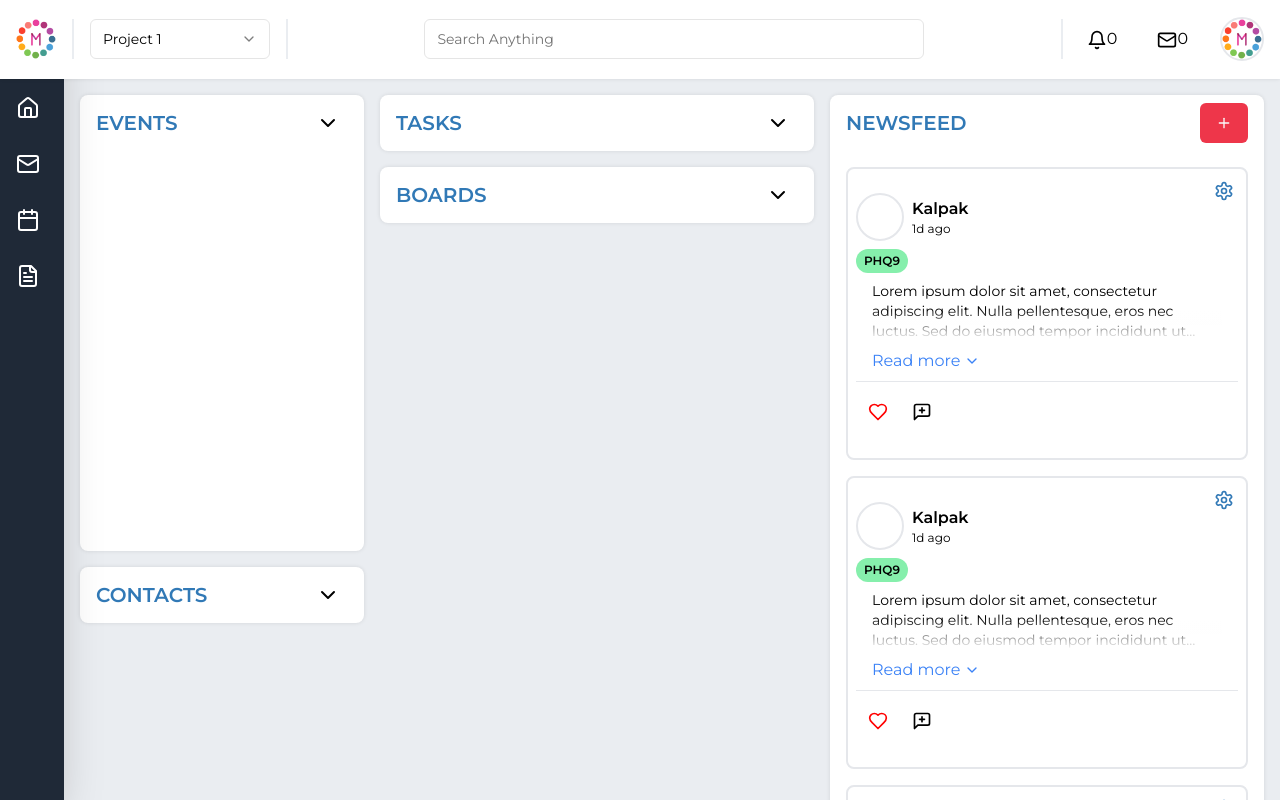
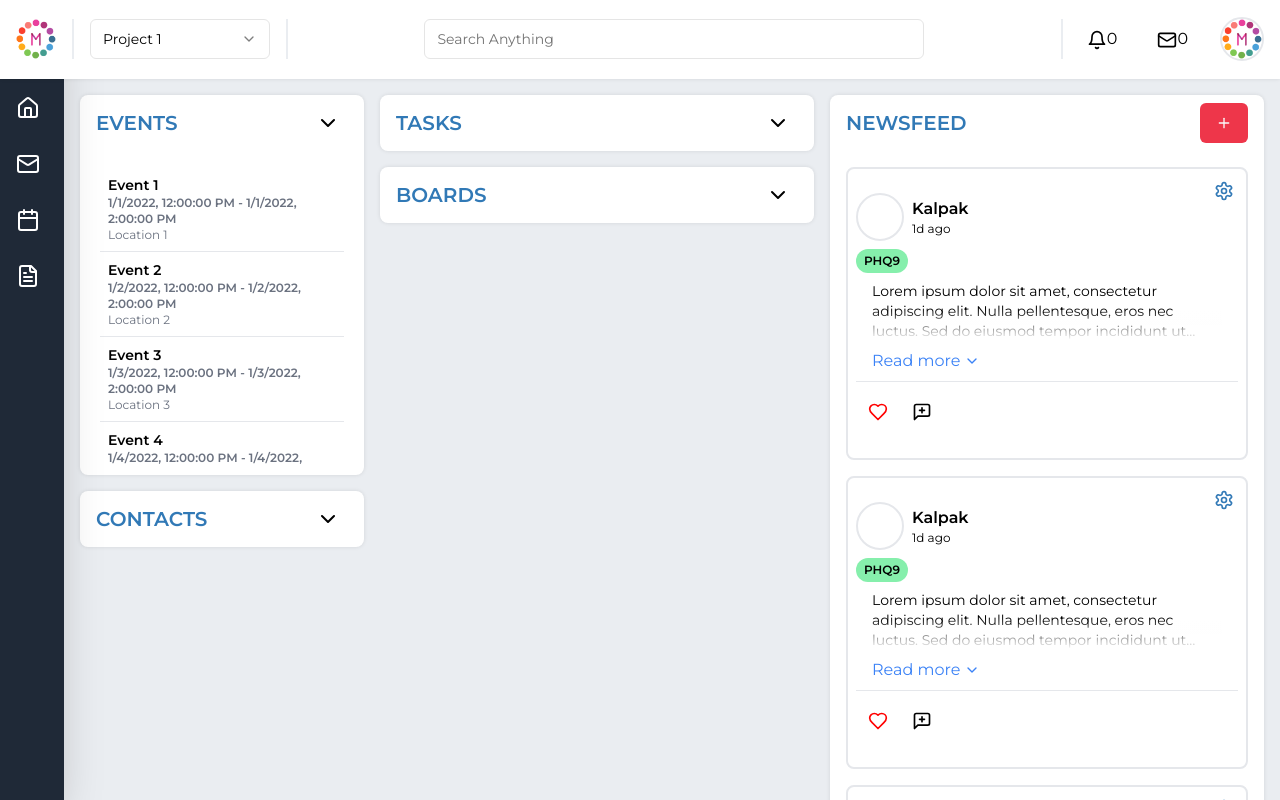
Before and after one commit to Kalpak43/makerble-assignment, a Next.js app: page / in a window 1280 px wide. Both pictures are taken after a click on the button 328 px from the left and 122 px from the top of the page. Shown: the top 800 px of the page. Built offline with nearby package versions, Linux system fonts and the light colour scheme.

Commit message:
ADD: contact, events and boards section

```diff
--- a/src/app/page.tsx
+++ b/src/app/page.tsx
@@ -1,27 +1,21 @@
 "use client";
 
+import Boards from "@/components/Boards/Boards";
+import Contact from "@/components/Contacts/Contact";
+import Events from "@/components/Events/Events";
 import NewsFeed from "@/components/NewsFeed/NewsFeed";
 import Tasks from "@/components/Tasks/Tasks";
-import CollapisbleCard from "@/components/ui/collapisble-card";
 
 export default function Home() {
-
-
   return (
     <main className="grid md:grid-cols-3 xl:grid-cols-8 gap-4">
       <div className="xl:col-span-2 space-y-4">
-        <CollapisbleCard title="Events">
-          <div className="h-[400px]"></div>
-        </CollapisbleCard>
-        <CollapisbleCard title="Contacts">
-          <div className="h-[400px]"></div>
-        </CollapisbleCard>
+        <Events />
+        <Contact />
       </div>
       <div className=" md:col-span-2 xl:col-span-3 space-y-4">
         <Tasks />
-        <CollapisbleCard title="Boards">
-          <div className="h-[400px]"></div>
-        </CollapisbleCard>
+        <Boards />
       </div>
       <div className="md:max-xl:col-span-3 xl:col-span-3 row-span-2">
         <NewsFeed />
--- /dev/null
+++ b/src/components/Boards/Boards.tsx
@@ -0,0 +1,67 @@
+import React from "react";
+import CollapisbleCard from "../ui/collapisble-card";
+import Link from "next/link";
+
+export default function Boards() {
+  const boards = [
+    {
+      id: 1,
+      name: "Board 1",
+    },
+    {
+      id: 2,
+      name: "Board 2",
+    },
+    {
+      id: 3,
+      name: "Board 3",
+    },
+    {
+      id: 4,
+      name: "Board 4",
+    },
+    {
+      id: 5,
+      name: "Board 5",
+    },
+    {
+      id: 6,
+      name: "Board 6",
+    },
+    {
+      id: 7,
+      name: "Board 7",
+    },
+    {
+      id: 8,
+      name: "Board 8",
+    },
+    {
+      id: 9,
+      name: "Board 9",
+    },
+    {
+      id: 10,
+      name: "Board 10",
+    },
+  ];
+
+  return (
+    <CollapisbleCard title="Boards" className="space-y-6">
+      <div className=" pb-2 tasks-container md:max-h-[300px] md:overflow-y-scroll px-1">
+        {boards.map((board) => (
+          <div key={board.id}>
+            <Link
+              href={"/contact/"}
+              className="flex items-center gap-2 p-2 rounded-lg hover:bg-gray-200 transition-all duration-200"
+            >
+              <div className="h-12 aspect-square border-2 rounded-full"></div>
+              <h3 className="text-sm font-[600]">Board 1</h3>
+            </Link>
+            <hr />
+          </div>
+        ))}
+      </div>
+    </CollapisbleCard>
+  );
+}
--- /dev/null
+++ b/src/components/Contacts/Contact.tsx
@@ -0,0 +1,72 @@
+import React from "react";
+import CollapisbleCard from "../ui/collapisble-card";
+import ContactCard from "../ui/contact-card";
+
+export default function Contact() {
+  const contacts = [
+    {
+      id: 1,
+      name: "Contact 1",
+      email: "",
+      phone: "+1234567890",
+    },
+    {
+      id: 2,
+      name: "Contact 2",
+      email: "contact2@example.com",
+      phone: "+1234567891",
+    },
+    {
+      id: 3,
+      name: "Contact 3",
+      email: "contact3@example.com",
+      phone: "+1234567892",
+    },
+    {
+      id: 4,
+      name: "Contact 4",
+      email: "contact4@example.com",
+      phone: "+1234567893",
+    },
+    {
+      id: 5,
+      name: "Contact 5",
+      email: "contact5@example.com",
+      phone: "+1234567894",
+    },
+    {
+      id: 6,
+      name: "Contact 6",
+      email: "contact6@example.com",
+      phone: "+1234567895",
+    },
+    {
+      id: 7,
+      name: "Contact 7",
+      email: "contact7@example.com",
+      phone: "+1234567896",
+    },
+    {
+      id: 8,
+      name: "Contact 8",
+      email: "contact8@example.com",
+      phone: "+1234567897",
+    },
+    {
+      id: 9,
+      name: "Contact 9",
+      email: "contact9@example.com",
+      phone: "+1234567898",
+    },
+  ];
+
+  return (
+    <CollapisbleCard title="Contacts" className="space-y-6">
+      <div className=" pb-2 tasks-container md:max-h-[300px] md:overflow-y-scroll px-1">
+        {contacts.map((contact) => (
+          <ContactCard key={contact.email} {...contact} />
+        ))}
+      </div>
+    </CollapisbleCard>
+  );
+}
--- /dev/null
+++ b/src/components/Events/Events.tsx
@@ -0,0 +1,99 @@
+import React from "react";
+import CollapisbleCard from "../ui/collapisble-card";
+import Link from "next/link";
+
+export default function Events() {
+  const events = [
+    {
+      id: 1,
+      title: "Event 1",
+      startDateTime: "2022-01-01T12:00:00",
+      endDateTime: "2022-01-01T14:00:00",
+      location: "Location 1",
+      participants: ["2 Workers", "3 Volunteers", "1 Manager"],
+    },
+    {
+      id: 2,
+      title: "Event 2",
+      startDateTime: "2022-01-02T12:00:00",
+      endDateTime: "2022-01-02T14:00:00",
+      location: "Location 2",
+      participants: ["2 Workers", "3 Volunteers", "1 Manager"],
+    },
+    {
+      id: 3,
+      title: "Event 3",
+      startDateTime: "2022-01-03T12:00:00",
+      endDateTime: "2022-01-03T14:00:00",
+      location: "Location 3",
+      participants: ["2 Workers", "3 Volunteers", "1 Manager"],
+    },
+    {
+      id: 4,
+      title: "Event 4",
+      startDateTime: "2022-01-04T12:00:00",
+      endDateTime: "2022-01-04T14:00:00",
+      location: "Location 4",
+      participants: ["2 Workers", "3 Volunteers", "1 Manager"],
+    },
+    {
+      id: 5,
+      title: "Event 5",
+      startDateTime: "2022-01-05T12:00:00",
+      endDateTime: "2022-01-05T14:00:00",
+      location: "Location 5",
+      participants: ["2 Workers", "3 Volunteers", "1 Manager"],
+    },
+    {
+      id: 6,
+      title: "Event 6",
+      startDateTime: "2022-01-06T12:00:00",
+      endDateTime: "2022-01-06T14:00:00",
+      location: "Location 6",
+      participants: ["2 Workers", "3 Volunteers", "1 Manager"],
+    },
+    {
+      id: 7,
+      title: "Event 7",
+      startDateTime: "2022-01-07T12:00:00",
+      endDateTime: "2022-01-07T14:00:00",
+      location: "Location 7",
+      participants: ["2 Workers", "3 Volunteers", "1 Manager"],
+    },
+    {
+      id: 8,
+      title: "Event 8",
+      startDateTime: "2022-01-08T12:00:00",
+      endDateTime: "2022-01-08T14:00:00",
+      location: "Location 8",
+      participants: ["2 Workers", "3 Volunteers", "1 Manager"],
+    },
+  ];
+
+  return (
+    <CollapisbleCard title="Events" className="space-y-6">
+      <div className=" pb-2 tasks-container md:max-h-[300px] md:overflow-y-scroll px-1">
+        {events.map((event) => (
+          <div key={event.id}>
+            <Link
+              href="/"
+              className="flex items-center gap-2 p-2 rounded-lg hover:bg-gray-200 transition-all duration-200"
+            >
+              <div>
+                <h3 className="text-sm font-[600]">{event.title}</h3>
+                <p className="text-xs text-gray-500 font-[600]">
+                  {new Date(event.startDateTime).toLocaleString()}
+
+                  {" - "}
+                  {new Date(event.endDateTime).toLocaleString()}
+                </p>
+                <p className="text-xs text-gray-500">{event.location}</p>
+              </div>
+            </Link>
+            <hr />
+          </div>
+        ))}
+      </div>
+    </CollapisbleCard>
+  );
+}
--- a/src/components/NewsFeed/NewsFeed.tsx
+++ b/src/components/NewsFeed/NewsFeed.tsx
@@ -12,7 +12,7 @@ export default function NewsFeed() {
             <Plus className="inline" size={20} />
         </Button>
       </div>
-      <div className="md:max-h-[800px] md:overflow-y-scroll grid lg:max-xl:grid-cols-2 gap-4">
+      <div className="md:max-h-[835px] md:overflow-y-scroll grid lg:max-xl:grid-cols-2 gap-4">
         <NewsCard />
         <NewsCard />
         <NewsCard />
--- /dev/null
+++ b/src/components/ui/contact-card.tsx
@@ -0,0 +1,40 @@
+import { Mail, Phone } from "lucide-react";
+import Link from "next/link";
+import React from "react";
+
+export default function ContactCard({
+  id,
+  email,
+  phone,
+  name,
+}: {
+  id: number;
+  email: string;
+  phone: string;
+  name: string;
+}) {
+  return (
+    <div key={email}>
+      <div className="flex md:max-lg:flex-col md:max-lg:items-start items-center justify-between p-2 rounded-lg">
+        <div className="flex items-center gap-2 ">
+          <div className="h-12 md:max-lg:h-8 aspect-square border-2 rounded-full"></div>
+          <Link
+            href={"/contact/" + id}
+            className="text-sm md:max-lg:text-xs font-[600] hover:underline"
+          >
+            {name}
+          </Link>
+        </div>
+        <div className="flex gap-2 md:max-lg:gap-0 items-center md:max-lg:justify-end md:max-lg:w-full">
+          <Link href={"mailto:" + email} className="btn">
+            {<Mail className="cursor-pointer" size={16} color="#3b82f6" />}
+          </Link>
+          <Link href={"tel:" + phone} className="btn">
+            {<Phone className="cursor-pointer" size={16} color="#3b82f6" />}
+          </Link>
+        </div>
+      </div>
+      <hr />
+    </div>
+  );
+}
```
